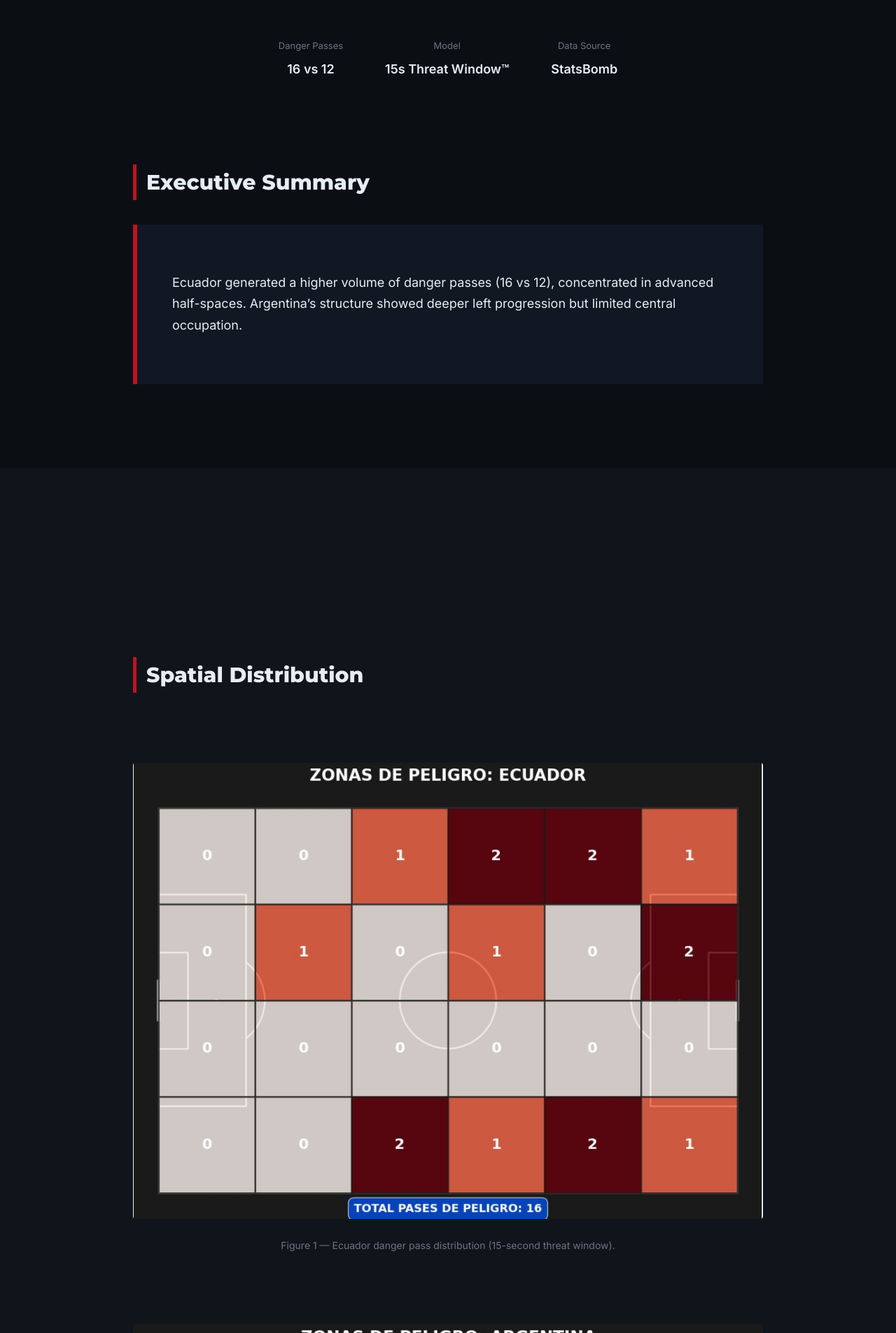
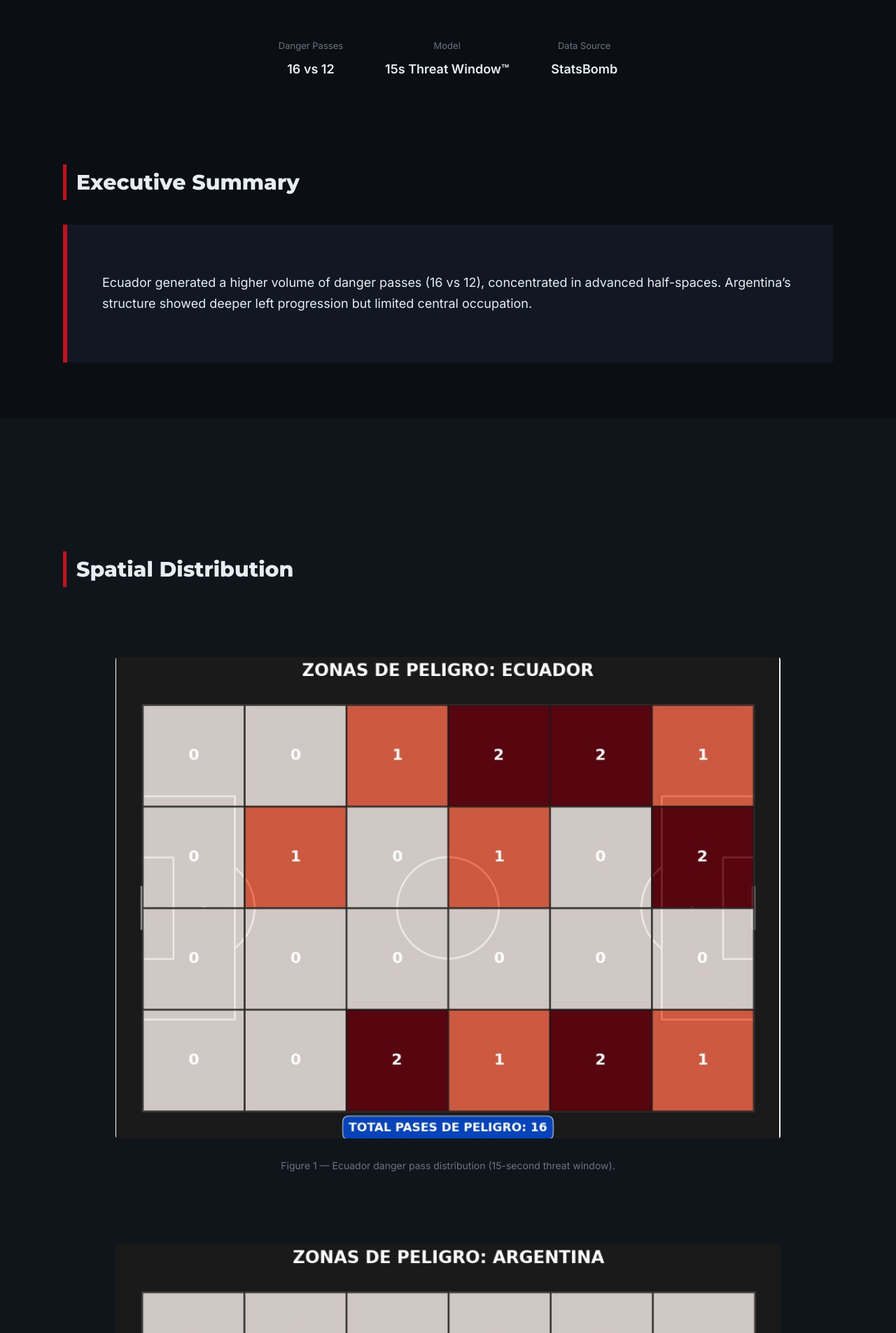
Before and after one commit to Fiallos77/analitykaXG, a Jekyll site: the page built from reports/argentina-ecuador-2024.md, in a window 1280 px wide. Shown: the part 445-2350 px from the top of the page at 70% size. Built offline with Jekyll 4.4.1, drawn with Linux system fonts in a browser that asks for light colours.

Commit message:
Update main.css

```diff
--- a/assets/css/main.css
+++ b/assets/css/main.css
@@ -149,8 +149,8 @@ body {
 }
 
 .report-section {
-  max-width: 900px;
-  margin: 120px auto;
+  max-width: 1100px;
+  margin: 80px auto;
 }
 
 .report-section h2 {
@@ -174,7 +174,7 @@ body {
 
 .visual-block {
   background: #10151C;
-  padding: 150px 0;
+  padding: 110px 0;
 }
 
 .report-figure {
@@ -200,7 +200,7 @@ body {
   text-align: center;
   font-size: 30px;
   font-weight: 600;
-  margin: 180px 0;
+  margin: 120px 0;
   max-width: 800px;
   margin-left: auto;
   margin-right: auto;
```
